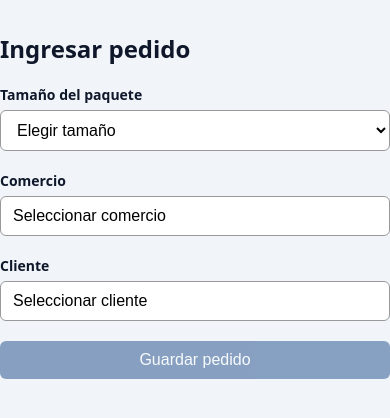
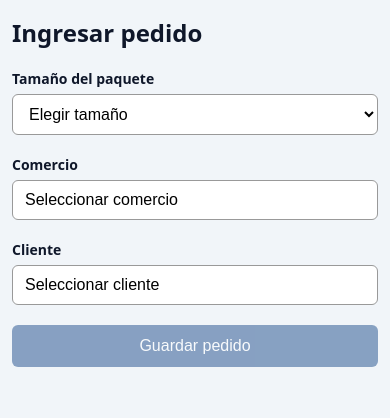
Before and after one commit to E1Naiko/IngenieriaEnSoftwareG12, a React (Vite) app in the folder frontend/: page /ingresar-pedido in a window 390 px wide. Shown: the top 418 px of the page. Built offline with nearby package versions, Linux system fonts and the light colour scheme.

Commit message:
agregue el responsive al css

```diff
--- a/frontend/src/pages/IngresarPedido.css
+++ b/frontend/src/pages/IngresarPedido.css
@@ -1,6 +1,9 @@
 .form {
+  width: 100%;
   max-width: 420px;
-  margin: 2rem auto;
+  margin: 1.5rem auto;
+  padding: 0 1rem;
+  box-sizing: border-box;
   display: grid;
   gap: 1.25rem;
   font-family: system-ui, sans-serif;
@@ -17,13 +20,15 @@
 }
 
 .control {
+  width: 100%;
   padding: 10px 12px;
-  font-size: 16px;
+  font-size: 16px; /* Evita zoom automático en safari/iOS */
   border: 1px solid #999;
   border-radius: 6px;
   background: #fff;
   text-align: left;
   cursor: pointer;
+  box-sizing: border-box;
 }
 
 .fondo {
@@ -32,8 +37,9 @@
   background: rgba(0, 0, 0, 0.45);
   display: grid;
   place-items: center;
-  padding: 16px;
+  padding: 12px;
   z-index: 50;
+  box-sizing: border-box;
 }
 
 .popup {
@@ -41,7 +47,8 @@
   border-radius: 10px;
   width: 100%;
   max-width: 440px;
-  max-height: 80vh;
+  max-height: 85vh;
+  max-height: 85dvh; /* Soporte para alto dinámico en móviles */
   display: flex;
   flex-direction: column;
   overflow: hidden;
@@ -61,11 +68,12 @@
   padding: 0;
   overflow-y: auto;
   flex: 1;
+  -webkit-overflow-scrolling: touch; /* Scroll suave en iOS */
 }
 
 .item {
   width: 100%;
-  padding: 12px 16px;
+  padding: 14px 16px;
   border: 0;
   border-bottom: 1px solid #eee;
   background: none;
@@ -80,7 +88,7 @@
 }
 
 .primario {
-  padding: 10px 14px;
+  padding: 12px 14px;
   font-size: 16px;
   border: 0;
   border-radius: 6px;
@@ -88,9 +96,28 @@
   color: #fff;
   cursor: pointer;
   width: 100%;
+  box-sizing: border-box;
 }
 
 .vacio {
   padding: 16px;
   color: #666;
 }
+
+/* Ajustes específicos para pantallas chicas */
+@media (max-width: 480px) {
+  .form {
+    margin: 1rem auto;
+    padding: 0 0.75rem;
+  }
+
+  .popup {
+    border-radius: 8px;
+    max-height: 90vh;
+    max-height: 90dvh;
+  }
+
+  .item {
+    padding: 16px; /* Área de toque más grande en táctil */
+  }
+}
```
